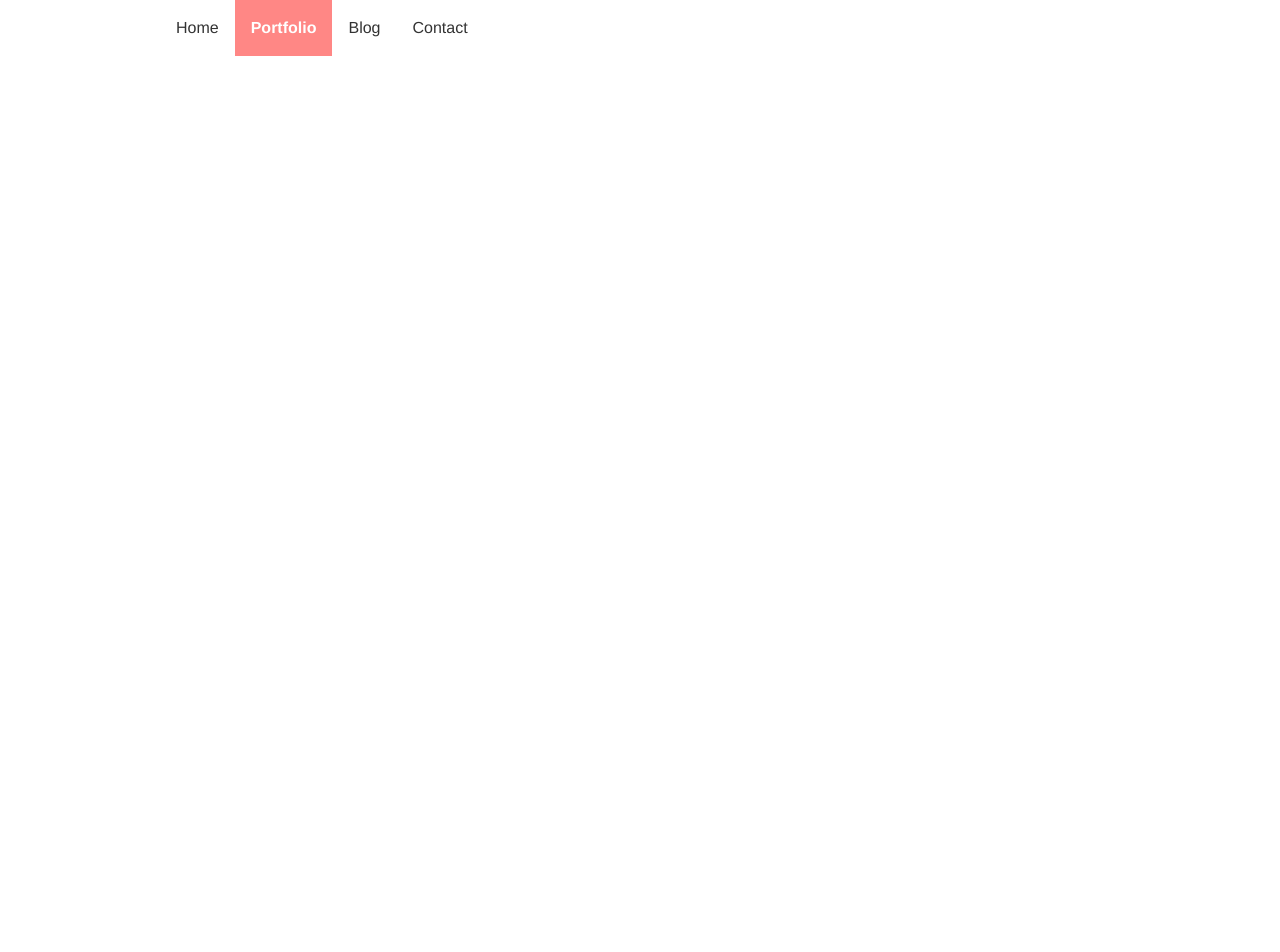
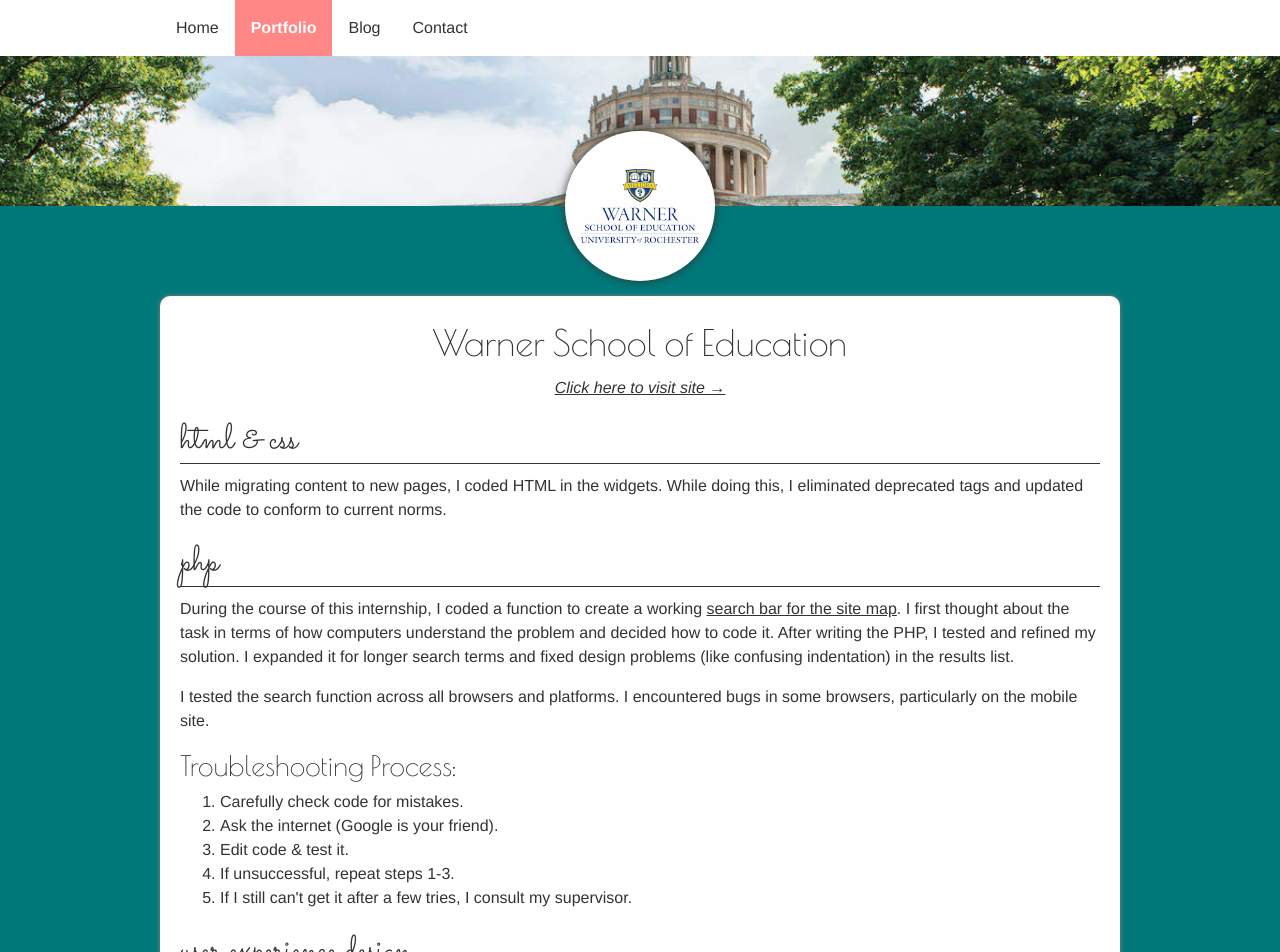
Before and after one commit to smwarsh/stephwarsh1, a React (Create React App) app: page /portfolio/warner in a window 1280 px wide. Shown: the top 952 px of the page. Before the commit the page ends 800 px from the top, so only its background shows below. Built offline with nearby package versions, Linux system fonts and the light colour scheme.

Commit message:
Move over from existing site: Warner portfolio subpage content, styles, images

```diff
--- /dev/null
+++ b/src/components/Warner/Warner.css
@@ -0,0 +1,44 @@
+.subp.warner .page {
+	padding-top: 80px;
+}
+
+.cover {
+	height: 150px;
+}
+
+.subp.warner .cover {
+	background-color: #fff;
+	background-image: url('../../img/portfolio/warner/warner_lg_2.jpg');
+	background-size: cover;
+}
+
+.logo {
+	height: 150px;
+	width: 150px;
+	border-radius: 50%;
+	box-shadow: 0px 0px 10px;
+	position: absolute;
+	top: 75px;
+	left: calc(50% - 75px);
+}
+
+.visit {
+	text-align: center;
+	margin-top: 0;
+}
+
+.visit a {
+	font-style: italic;
+}
+
+.white-bg .portfolio-h2 {
+	font-size: 36px;
+}
+
+.subp #portfolio-h1 {
+  color: #333;
+	font-size: 36px;
+	margin-top: 5px;
+	margin-bottom: 12px;
+	text-align: center;
+}
--- a/src/components/Warner/Warner.js
+++ b/src/components/Warner/Warner.js
@@ -1,10 +1,60 @@
 import React from 'react';
+import './Warner.css';
+
+// images
+import warnerLogo from '../../img/portfolio/warner/warner_logo.jpg';
 
 const Warner = () => {
   return (
-    <>
-      <h1>This is the Warner page.</h1>
-    </>
+    <div className="subp warner">
+      <div className="content">
+
+        <header className="cover">&nbsp;</header>
+
+        <div className="page">
+
+          <article>
+            <a href="https://www.warner.rochester.edu/" target="_blank" rel="noopener noreferrer"><img src={warnerLogo} alt="Warner School of Education logo" className="logo" /></a>
+
+            <div className="white-bg">
+              <h1 id="portfolio-h1">Warner School of Education</h1>
+              <p className="visit"><a href="https://www.warner.rochester.edu/" target="_blank" rel="noopener noreferrer">Click here to visit site &#8594;</a></p>
+
+              <h2 className="portfolio-h2">html &amp; css</h2>
+              <p>While migrating content to new pages, I coded HTML in the widgets. While doing this, I eliminated deprecated tags and updated the code to conform to current norms.</p>
+
+              <h2 className="portfolio-h2">php</h2>
+              <p>During the course of this internship, I coded a function to create a working <a href="https://www.warner.rochester.edu/sitemap" target="_parent">search bar for the site map</a>. I first thought about the task in terms of how computers understand the problem and decided how to code it. After writing the PHP, I tested and refined my solution. I expanded it for longer search terms and fixed design problems (like confusing indentation) in the results list.</p>
+
+              <p>I tested the search function across all browsers and platforms. I encountered bugs in some browsers, particularly on the mobile site.</p>
+
+              <h3>Troubleshooting Process:</h3>
+              <ol>
+                <li>Carefully check code for mistakes.</li>
+                <li>Ask the internet (Google is your friend).</li>
+                <li>Edit code &amp; test it.</li>
+                <li>If unsuccessful, repeat steps 1-3.</li>
+                <li>If I still can't get it after a few tries, I consult my supervisor.</li>
+              </ol>
+
+              <h2 className="portfolio-h2">user experience design</h2>
+              <p>I improved the UX by putting myself in the user's place and coding the front-end so that it would behave as expected. For example, there is a page with an outline of the faculty/staff handbook. There was no distinction between links that:</p>
+              <ol>
+                <li>Open a new page</li>
+                <li>Download a PDF or other file</li>
+              </ol>
+
+              <p>To eliminate the possibility of surprise downloads, I needed to ask myself, "How do I make it obvious that a list item will start a download?" After considering a variety of options and checking other sites to see how they behave in this situation, I removed the hyperlink from each list item and added a clear "download" link in parentheses at the end of the line.</p>
+
+              <h2 className="portfolio-h2">design</h2>
+              <p>While migrating content from old pages to new ones as we revamped the site, I applied several main design principles (repetition, hierarchy, space, and rhythm, to name a few). Using fonts and colors already on the website, I cleaned up the overall visual impression of each page, shortened and clarified content, and made sure layout was consistent across the site.</p>
+              <p>Everyone else on my team specialized in back-end coding, so my supervisor assigned all design work and CSS coding to me. When once he asked me to create a new button design, I made 4 different options using CSS classes. I utilized colors already present in the site's color scheme in order to seamlessly integrate the buttons, and I added gradient with other blues and yellows in the site's design.</p>
+            </div>{/* .white-bg */}
+          </article>
+          {/* <footer></footer> */}
+        </div>{/* .page */}
+      </div>
+    </div>
   );
 }
 
```
Also changed, not shown: src/img/portfolio/warner/warner_lg_2.jpg (added), src/img/portfolio/warner/warner_logo.jpg (added).
